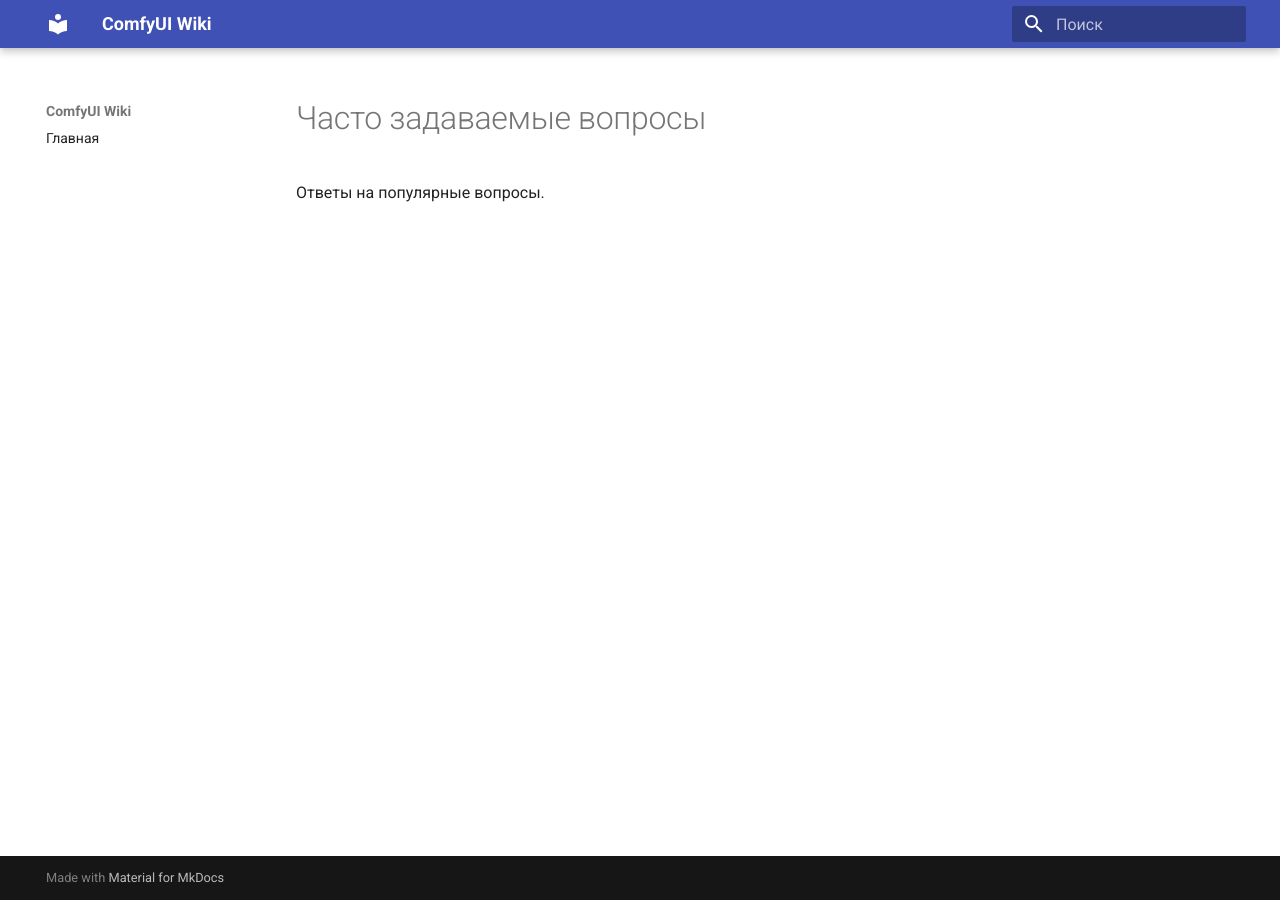
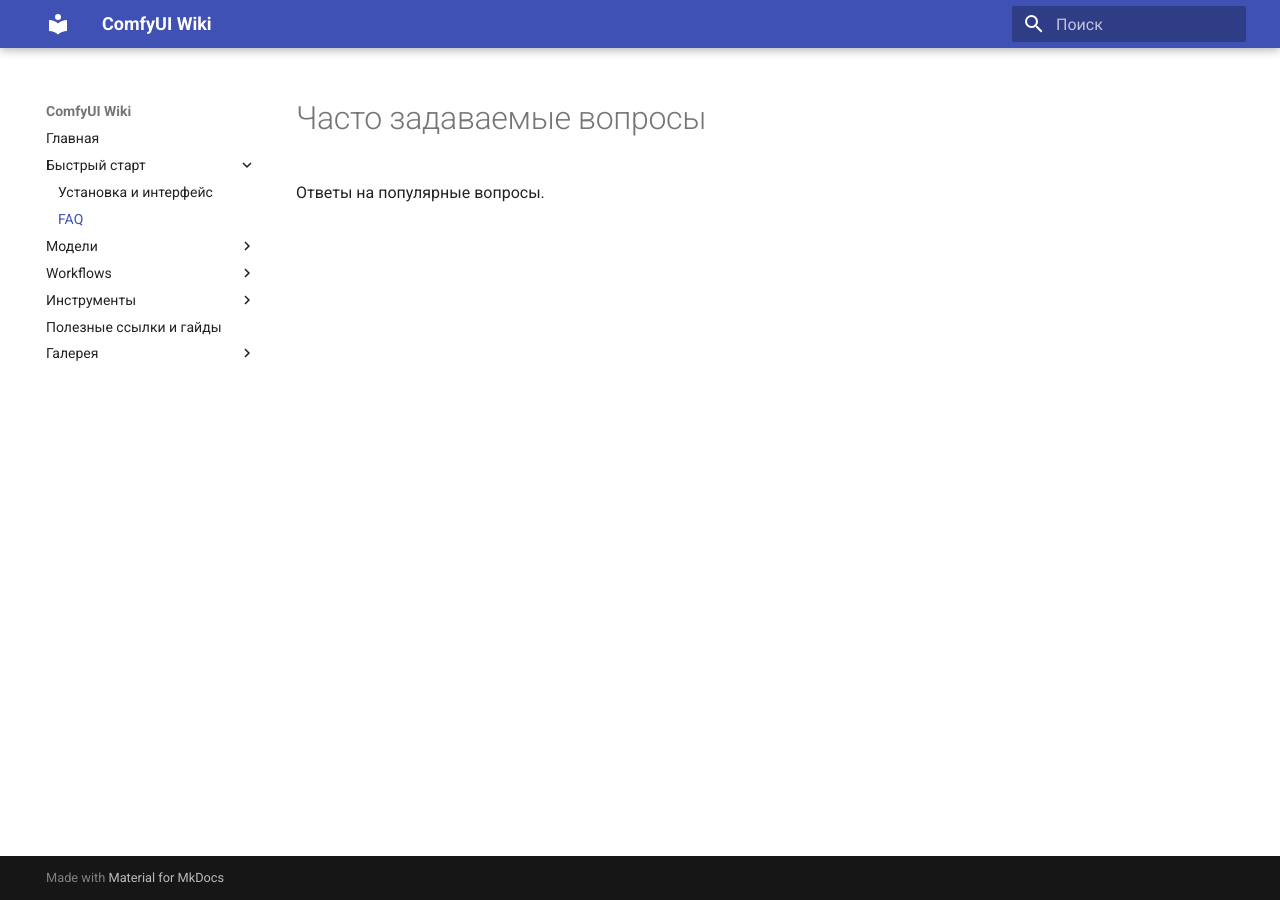
Before and after one commit to samsonxxxx/comfy-wiki, an MkDocs documentation site: the page built from docs/faq.md, in a window 1280 px wide. Built offline with MkDocs 1.6.1 and Material for MkDocs 9.7.7, drawn with Linux system fonts in a browser that asks for light colours; part of the change alters nothing that is shown.

Commit message:
Update mkdocs.yml

```diff
--- a/mkdocs.yml
+++ b/mkdocs.yml
@@ -4,3 +4,31 @@ theme:
   language: ru
 nav:
   - Главная: index.md
+  - Быстрый старт:
+      - Установка и интерфейс: install.md
+      - FAQ: faq.md
+  - Модели:
+      - Базовые модели: models-basic.md
+      - LoRA: models-lora.md
+      - Прочие модели: models-others.md
+  - Workflows:
+      - Txt2Img:
+          - SDXL: workflows-txt2img-sdxl.md
+          - FLUX: workflows-txt2img-flux.md
+      - Img2Img:
+          - SDXL: workflows-img2img-sdxl.md
+          - FLUX: workflows-img2img-flux.md
+      - Inpainting:
+          - SDXL: workflows-inpaint-sdxl.md
+          - FLUX: workflows-inpaint-flux.md
+      - Улучшения и апскейлы:
+          - Upscale: workflows-upscale.md
+      - Видео и анимация: workflows-video.md
+  - Инструменты:
+      - ControlNet: tools-controlnet.md
+      - IPAdapter: tools-ipadapter.md
+      - Замена лиц: tools-face.md
+  - Полезные ссылки и гайды: useful-links.md
+  - Галерея:
+      - Промты: gallery-prompts.md
+      - Примеры работ: gallery-examples.md
```
